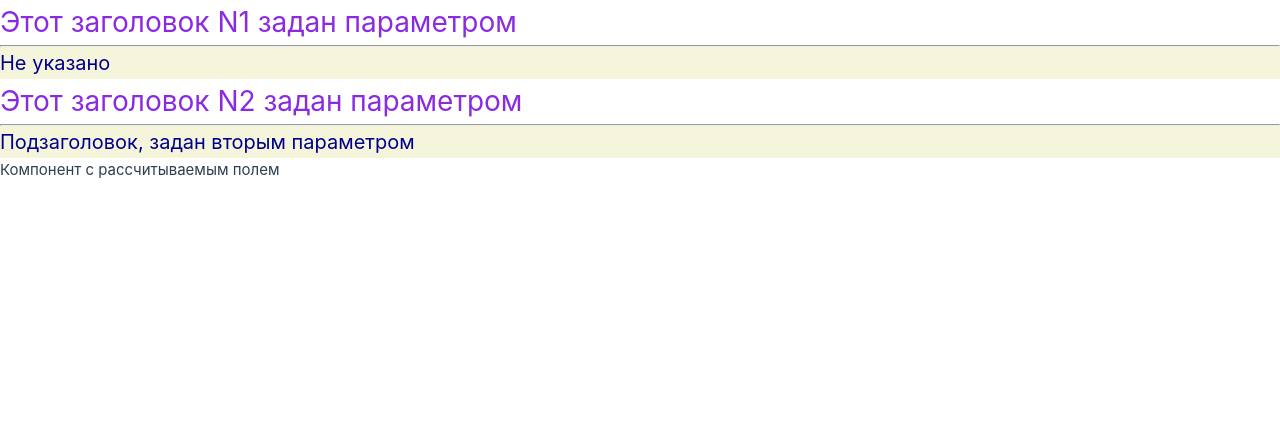
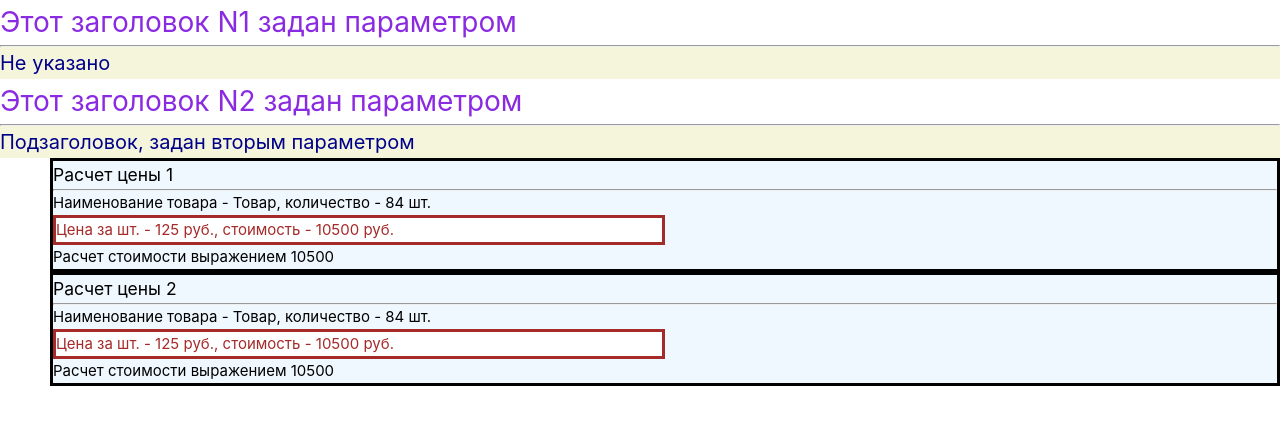
Before and after one commit to Alex-Samarkin/vue_2, a Vue app: page / in a window 1280 px wide. Shown: the top 424 px of the page. Built offline with nearby package versions, Linux system fonts and the light colour scheme.

Commit message:
comp2_final

```diff
--- a/src/App.vue
+++ b/src/App.vue
@@ -7,7 +7,8 @@ import comp2 from './components/comp2.vue';
   <comp1 header1='Этот заголовок N1 задан параметром' />
   <comp1 header1='Этот заголовок N2 задан параметром' header2='Подзаголовок, задан вторым параметром'/>
 
-  <comp2 />
+  <comp2 title='Расчет цены 1' price2='10' />
+  <comp2 title='Расчет цены 2' price2='20' />
 </template>
 
 <style>
--- a/src/components/comp2.vue
+++ b/src/components/comp2.vue
@@ -1,13 +1,41 @@
 <script setup>
+import { reactive, computed, ref } from 'vue'
 
+const comp2 = reactive({
+  nameof: 'Товар',
+  price: 125,
+  count: 84,
+});
+
+defineProps(['title','price2'])
+
+const overall = computed(() => {
+  return comp2.price*comp2.count;
+})
 </script>
 
 <template>
-    <div class='compyted'>
-        <p>Компонент с рассчитываемым полем</p>
+    <div class='computed'>
+        <h3>{{title}} {{ overall2 }}</h3>
+        <hr />
+        <p>Наименование товара - {{comp2.nameof}}, количество - {{comp2.count}} шт.</p>
+        <div class='result'> Цена за шт. - {{comp2.price}} руб., стоимость - {{ overall }} руб.</div>
+        <p>Расчет стоимости выражением {{ comp2.price*comp2.count }}</p>
     </div>
 </template>
 
-<style>
+<style scoped>
+    .computed {
+        background-color :aliceblue;
+        color :black;
+        margin-left: 50px;
+        border : solid;
+    }
+    .computed .result {
+        background-color : white;
+        color:brown;
+        border: solid;
+        width : 50%;
+    }
 
 </style>
```
